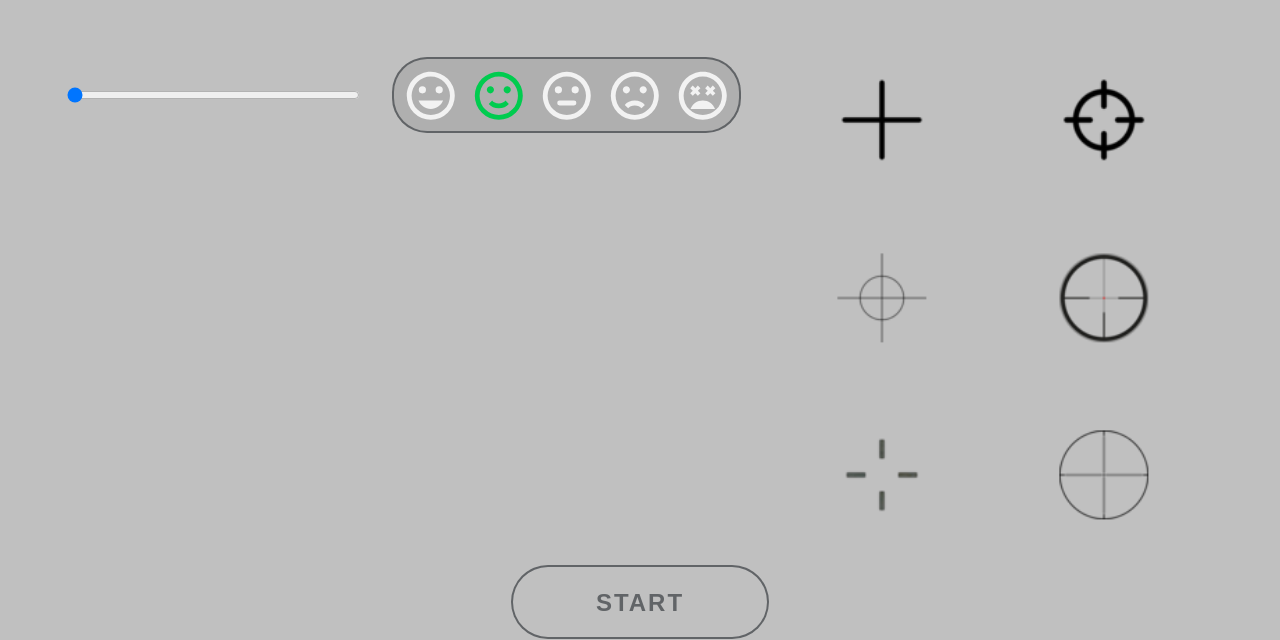
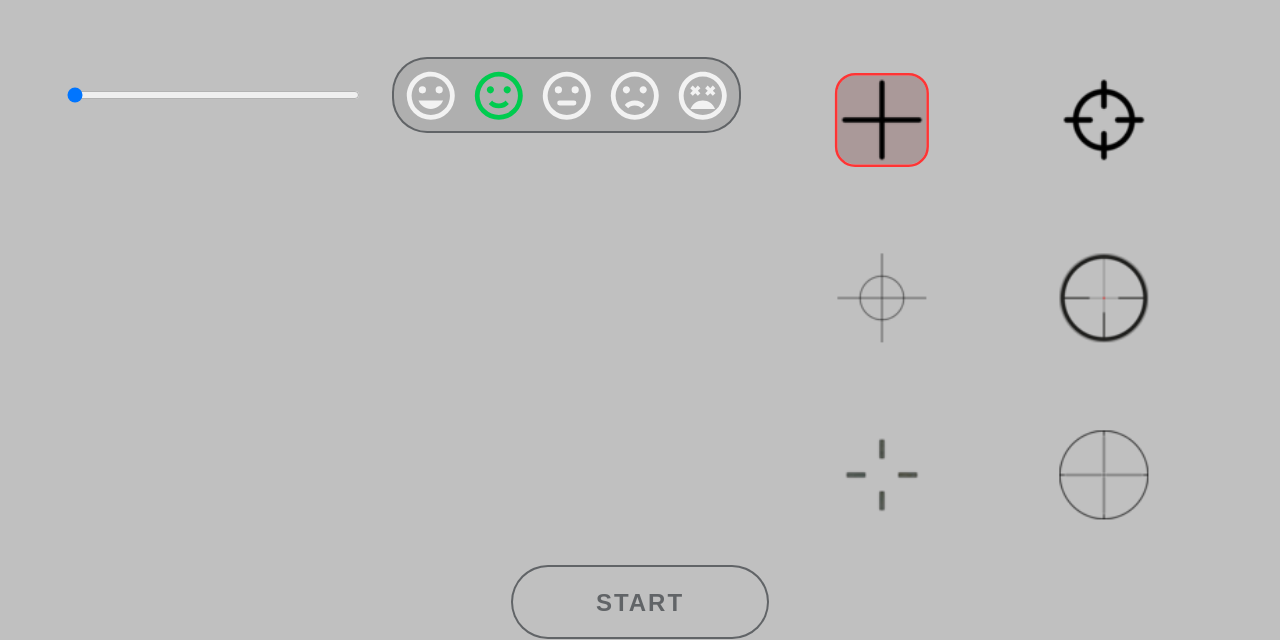
Before and after one commit to AlexUcedaCintas/Project-1-Aimlab, a plain HTML site: page index.html in a window 1280 px wide. Shown: the part 193-833 px from the top of the page. Drawn offline with Linux system fonts and the light colour scheme.

Commit message:
adding default CrossHair

```diff
--- a/game.js
+++ b/game.js
@@ -4,6 +4,7 @@ class Game {
       this.score = 0;
     }
     start() {
+
         this.crossFinal = document.getElementById("crosshair-final")
         this.crossNum = this.crossFinal.getAttribute("alt")
 
--- a/index.html
+++ b/index.html
@@ -66,7 +66,7 @@
                 <h2>CROSSHAIR</h2>
             </div>
             <div class="options2 crosshairs">
-                <img alt="1" class="crossImg" draggable="false" src="./Images/Cross1.png"></img>
+                <img alt="1" class="crossImg clicked" id="crosshair-final" draggable="false" src="./Images/Cross1.png"></img>
                 <img alt="2" class="crossImg" draggable="false" src="./Images/Cross2.png"></img>
                 <img alt="3" class="crossImg" draggable="false" src="./Images/Cross3.png"></img>
                 <img alt="4" class="crossImg" draggable="false" src="./Images/Cross4.png"></img>
--- a/styles.css
+++ b/styles.css
@@ -205,8 +205,9 @@ input[class="super-sad"]:focus + svg {
 }
 
 .clicked{
-    outline: 5px solid rgb(118, 118, 118);
+    outline: 5px solid rgb(255, 52, 52);
     border-radius: 20%;
+    background-color: #7740404e;
 }
 
 .gameOver{
```
Also changed, not shown: 1 other file. Lines whose indentation alone changed are shown as unchanged.
